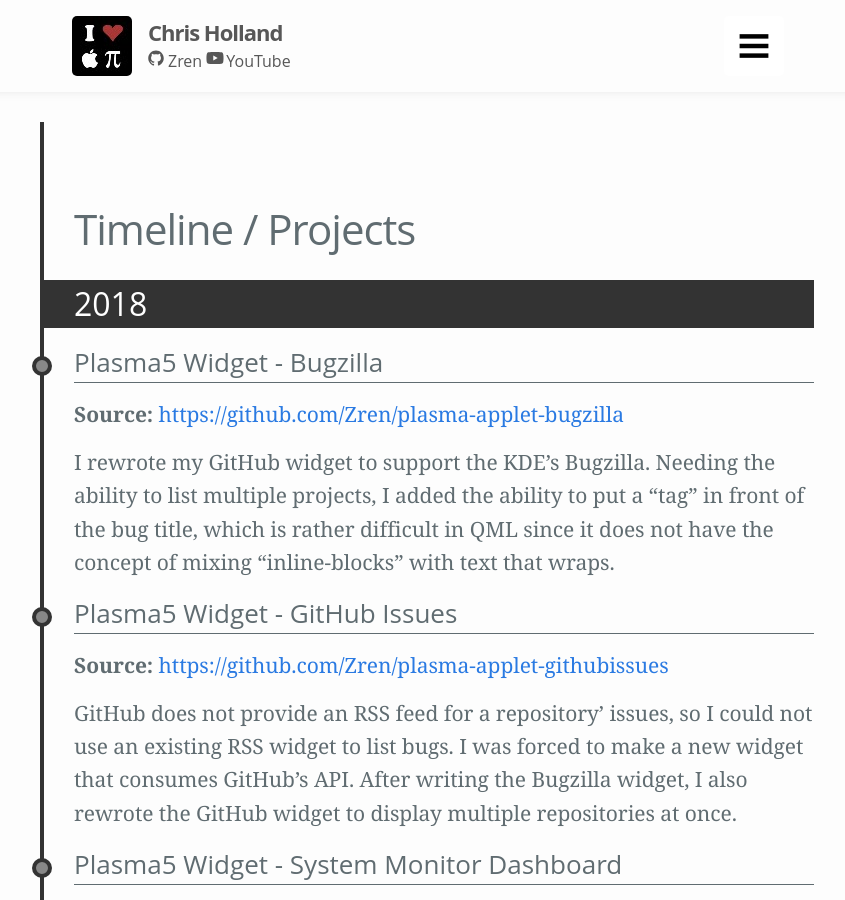
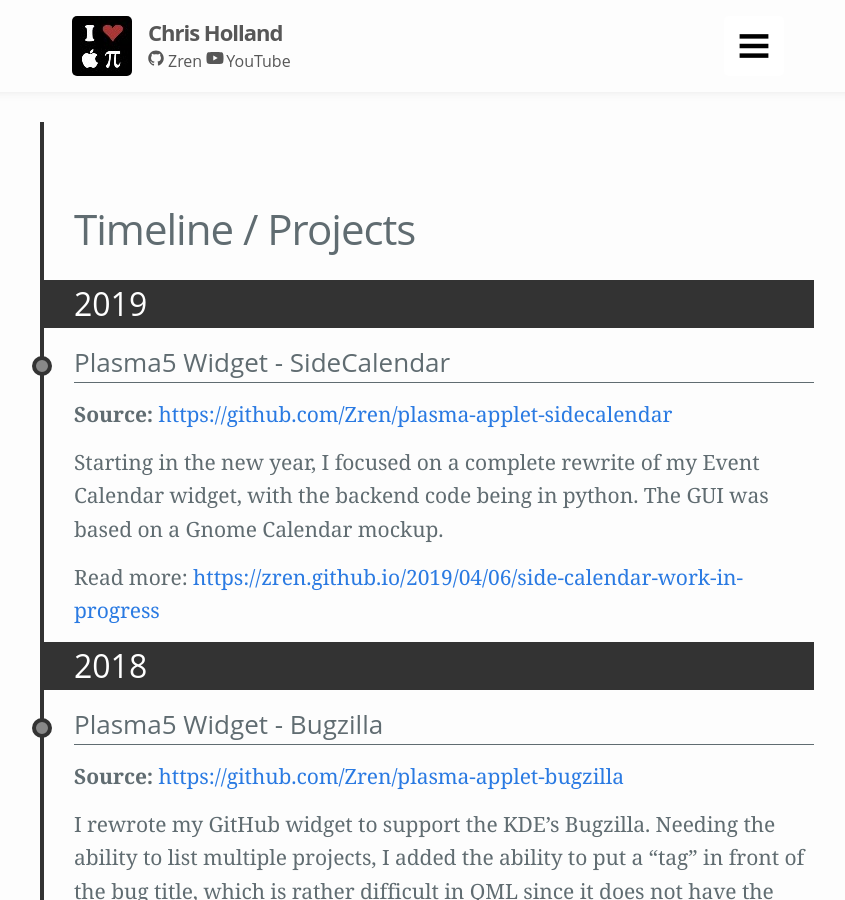
Before and after one commit to Zren/zren.github.io, a Jekyll site: the page built from timeline.md, in a window 1280 px wide and 900 px high. Shown: the whole window, without its empty margins (198-1043 px from the left). Built offline with Jekyll 4.4.1, drawn with Linux system fonts in a browser that asks for light colours.

Commit message:
Add sidecalendar to projects

```diff
--- a/timeline.md
+++ b/timeline.md
@@ -57,6 +57,20 @@
     margin-bottom: 15px;
 }
 </style>
+
+## 2019
+
+
+### Plasma5 Widget - SideCalendar
+
+**Source:** <https://github.com/Zren/plasma-applet-sidecalendar>
+
+Starting in the new year, I focused on a complete rewrite of my Event Calendar widget, with the backend code being in python. The GUI was based on a Gnome Calendar mockup.
+
+Read more: <https://zren.github.io/2019/04/06/side-calendar-work-in-progress>
+
+
+
 
 ## 2018
 
```
